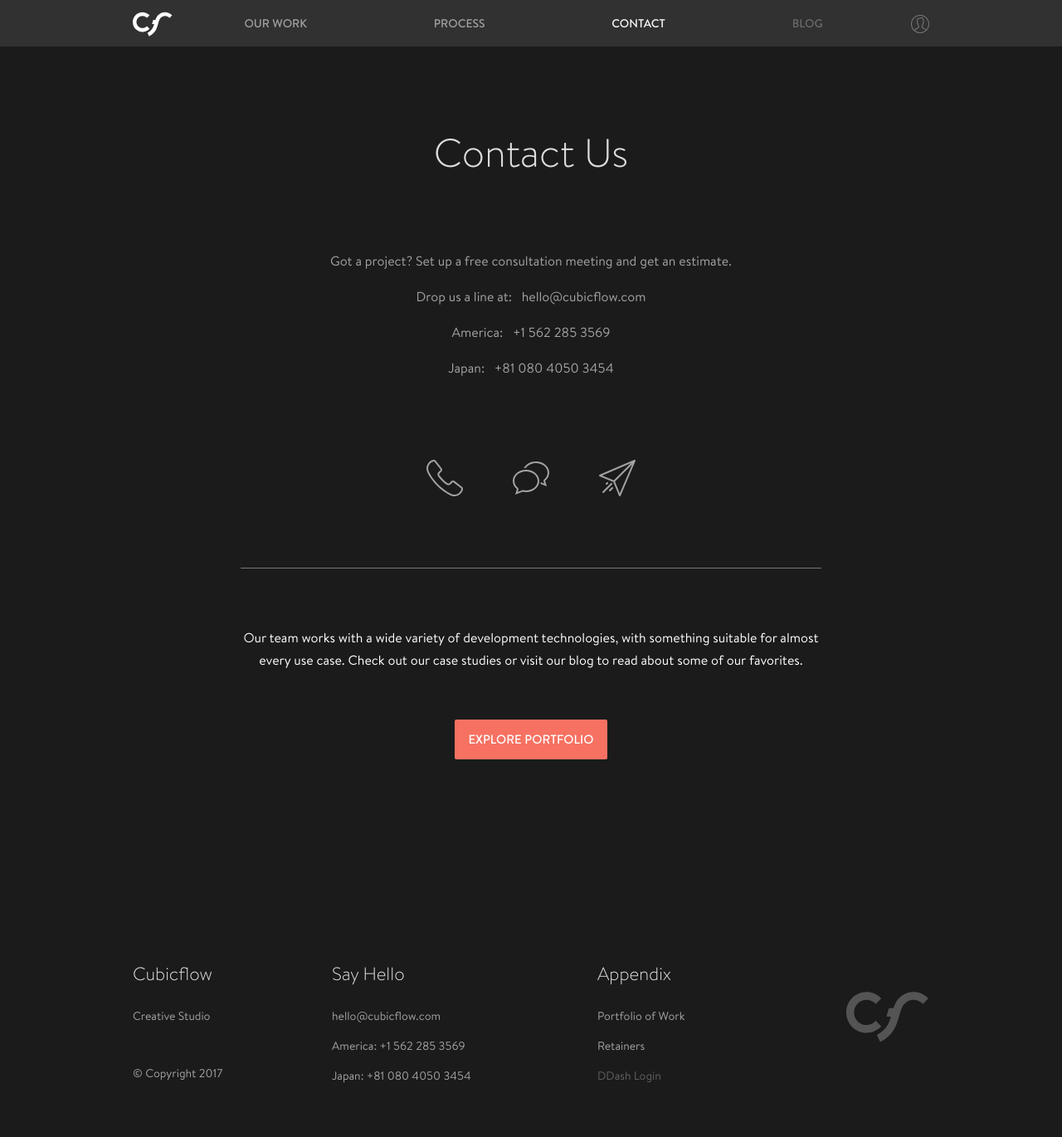
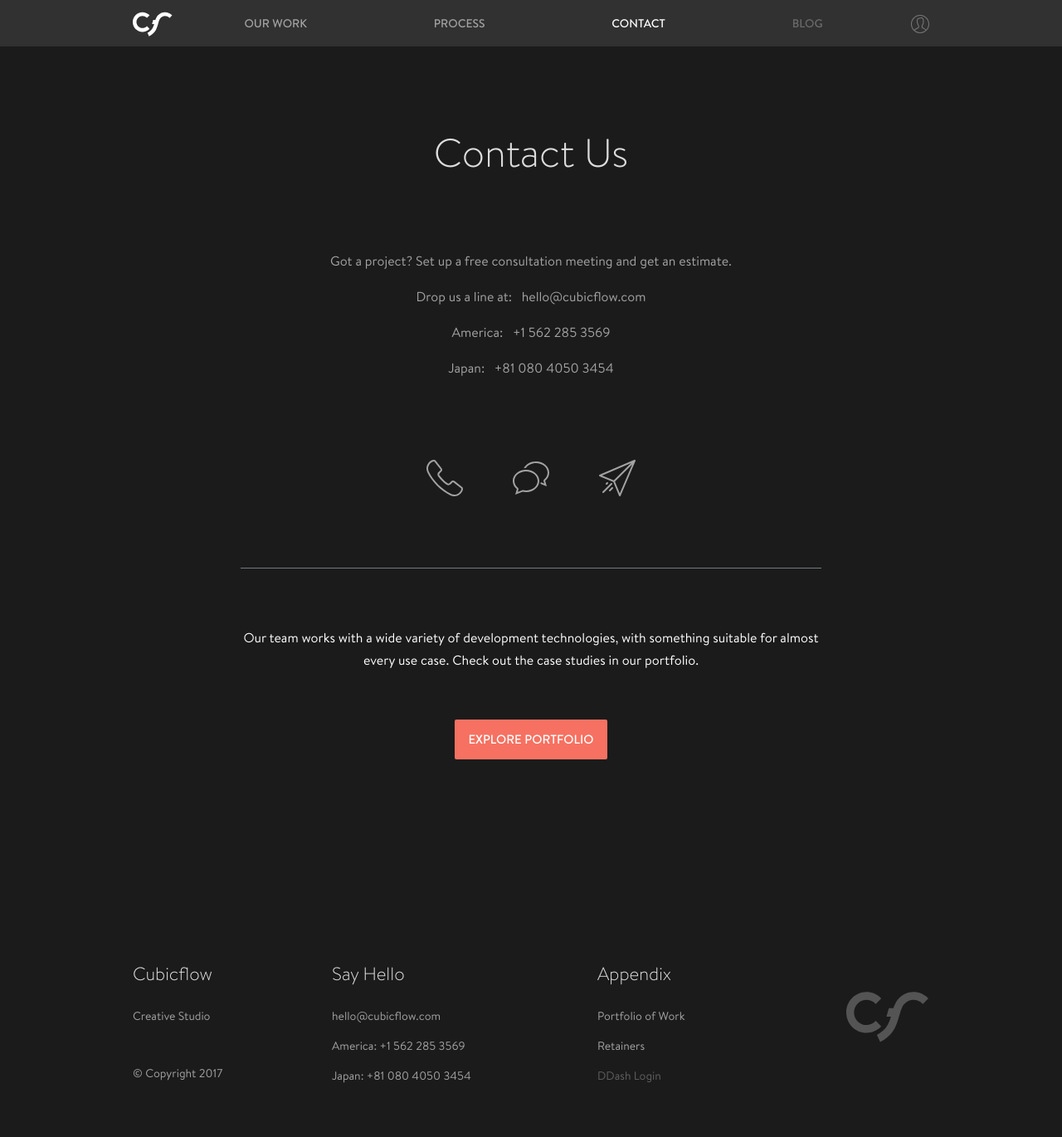
Before and after one commit to cubicflow/cubicflow, a Jekyll site: the page built from _pages/contact.md, in a window 1280 px wide. Shown: the whole page at 83% size. Built offline with Jekyll 4.4.1, drawn with Linux system fonts in a browser that asks for light colours.

Commit message:
call to action text adjustment

```diff
--- a/_pages/contact.md
+++ b/_pages/contact.md
@@ -25,6 +25,6 @@ Japan: &nbsp; <a class="contact" href="tel:+81-080-4050-3454">+81 080 4050 3454<
 
 <br><br>
 
-<div style="color: #ffffff; margin-bottom: 20px;">Our team works with a wide variety of development technologies, with something suitable for almost every use case. Check out our case studies or visit our blog to read about some of&nbsp;our&nbsp;favorites.</div>
+<div style="color: #ffffff; margin-bottom: 20px;">Our team works with a wide variety of development technologies, with something suitable for almost every use case. Check out the case studies in&nbsp;our&nbsp;portfolio.</div>
 
 <a href="/" class="button">Explore Portfolio</a>
```
